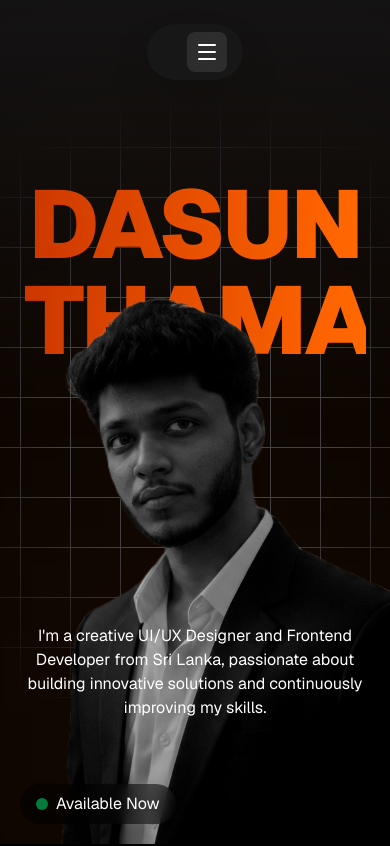
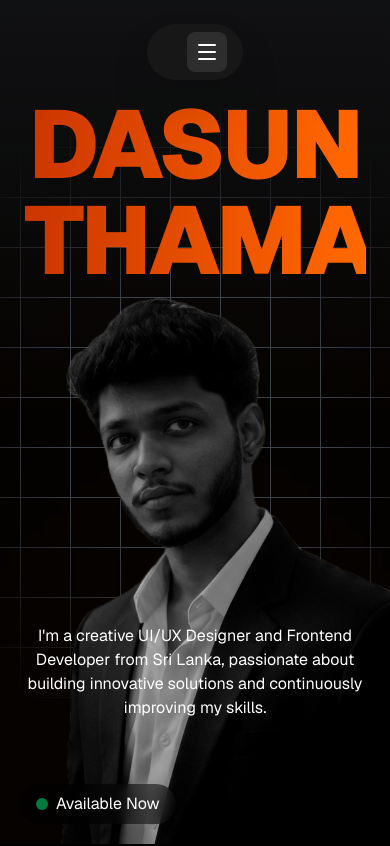
Before and after one commit to dasunthamsh/Dasun, a Next.js app: page / in a window 390 px wide. Shown: the top 846 px of the page. Built offline with nearby package versions, Linux system fonts and the light colour scheme.

Commit message:
make some changes

```diff
--- a/src/app/components/HeroSection.jsx
+++ b/src/app/components/HeroSection.jsx
@@ -34,10 +34,10 @@ export default function Home() {
         />
 
         {/* Orange blur effect */}
-        <div className="absolute bottom-0 left-1/2 -translate-x-1/2 bg-orange-500 blur-[350px] w-86 h-86 opacity-70"></div>
+        <div className="absolute bottom-0 left-1/2 -translate-x-1/2 bg-orange-500 blur-[350px] sm:w-86 sm:h-86 w-52 h-52 opacity-70"></div>
 
         {/* Name */}
-        <h1 className="text-8xl sm:text-9xl font-black tracking-tight my-20 pb-40 z-50
+        <h1 className="text-8xl sm:text-9xl font-black tracking-tight sm:my-20 sm:pb-40 pb-80 z-50
           bg-gradient-to-r from-orange-700 to-orange-500 bg-clip-text text-transparent">
           DASUN <br /> THAMASH.
         </h1>
```
